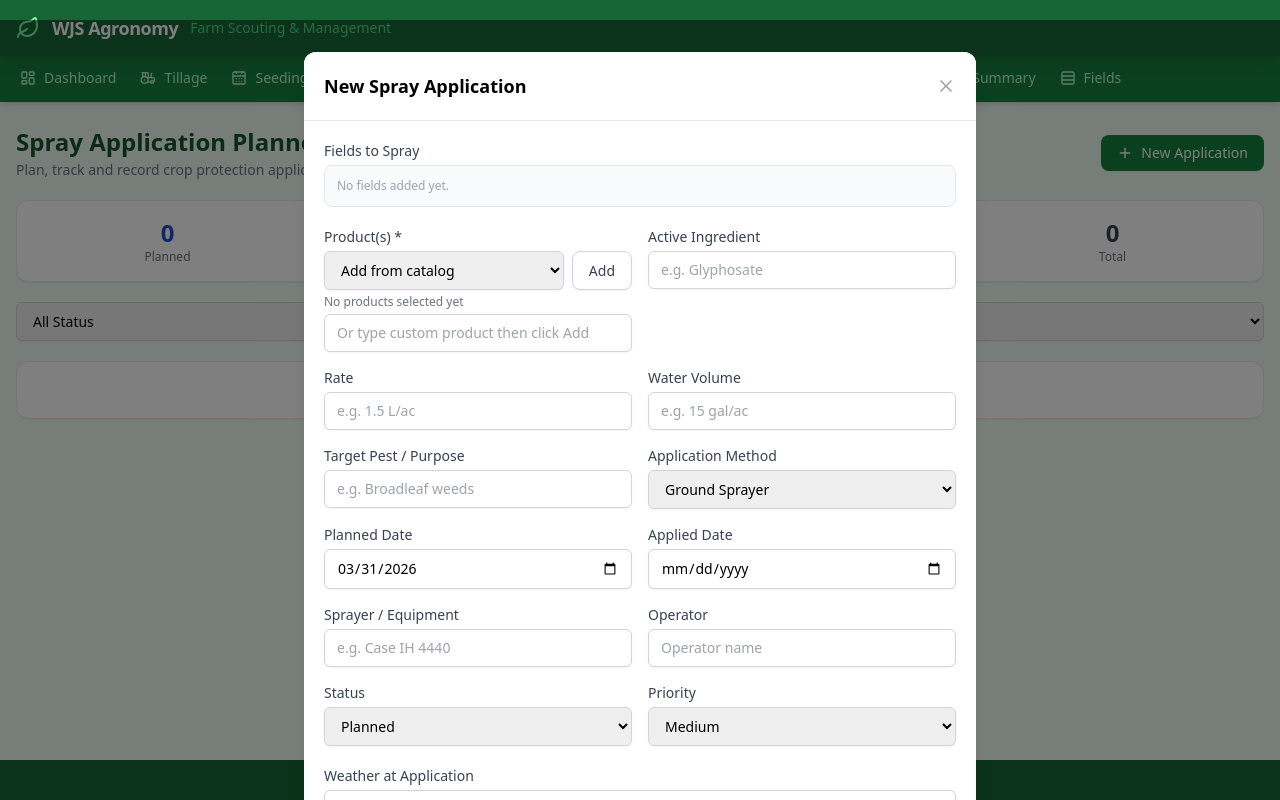
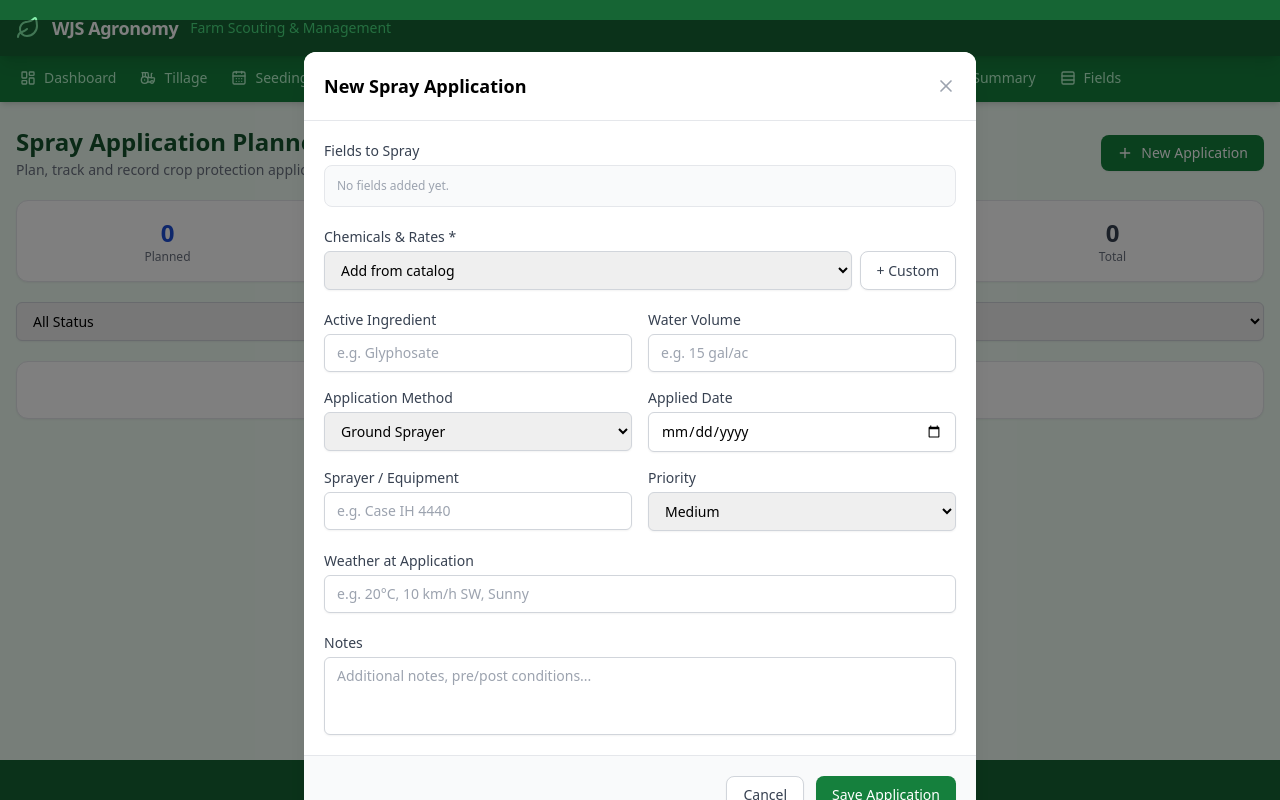
Before and after one commit to Trav3019/WJS-Agronomy-App, a React (Vite) app: page /spray in a window 1280 px wide. Both pictures are taken after a click on the button "New Application". Built offline with nearby package versions, Linux system fonts and the light colour scheme.

Commit message:
Update SprayPlanner.tsx

```diff
--- a/src/pages/SprayPlanner.tsx
+++ b/src/pages/SprayPlanner.tsx
@@ -29,6 +29,7 @@ const emptyApp = (): Omit<SprayApplication, 'id' | 'createdAt' | 'updatedAt'> =>
   appliedDate: undefined,
   product: '',
   products: [],
+  chemicals: [],
   activeIngredient: '',
   rate: '',
   waterVolume: '',
@@ -81,7 +82,11 @@ export default function SprayPlanner({ data, updateData }: Props) {
       plannedDate: app.plannedDate,
       appliedDate: app.appliedDate,
       product: app.product,
-      products: app.products ?? (app.product ? app.product.split(',').map(p => p.trim()).filter(Boolean) : []),
+      products: app.products ?? [],
+      chemicals: app.chemicals ?? (
+        app.products?.map(p => ({ name: p, rate: app.rate ?? '' })) ??
+        (app.product ? app.product.split(',').map(p => ({ name: p.trim(), rate: app.rate ?? '' })) : [])
+      ),
       activeIngredient: app.activeIngredient ?? '',
       rate: app.rate,
       waterVolume: app.waterVolume ?? '',
@@ -109,14 +114,15 @@ export default function SprayPlanner({ data, updateData }: Props) {
   }
 
   function handleSave() {
-    const hasProducts = (form.products?.length ?? 0) > 0;
-    if (!hasProducts && !form.product.trim()) return;
+    const hasChemicals = (form.chemicals?.length ?? 0) > 0;
+    if (!hasChemicals) return;
     const now = new Date().toISOString();
     const app: SprayApplication = {
       id: editingId ?? generateId(),
       ...form,
-      products: form.products,
-      product: hasProducts ? form.products!.join(', ') : form.product,
+      chemicals: form.chemicals,
+      products: form.chemicals?.map(c => c.name),
+      product: form.chemicals?.map(c => c.name).join(', ') ?? '',
       createdAt: editingId
         ? (data.sprayApplications.find(a => a.id === editingId)?.createdAt ?? now)
         : now,
@@ -220,17 +226,18 @@ export default function SprayPlanner({ data, updateData }: Props) {
               <div className="flex-1 min-w-0">
                 <div className="flex flex-wrap items-center gap-2 mb-1">
                   <Syringe className="h-4 w-4 text-green-600" />
-                  <span className="font-semibold text-green-900">{(app.products?.length ?? 0) > 0 ? app.products?.join(', ') : app.product}</span>
+                  <span className="font-semibold text-green-900">{(app.chemicals?.length ?? 0) > 0 ? app.chemicals!.map(c => c.name).join(', ') : (app.products?.length ?? 0) > 0 ? app.products?.join(', ') : app.product}</span>
                   <StatusBadge status={app.status} />
                   {app.priority === 'high' && <AlertTriangle className="h-4 w-4 text-red-500" />}
                 </div>
                 <div className="text-xs text-gray-500 space-x-3">
                   <span>Fields: {app.fieldNumbers.length > 0 ? app.fieldNumbers.join(', ') : 'All'}</span>
-                  <span>Planned: {app.plannedDate}</span>
                   {app.appliedDate && <span>Applied: {app.appliedDate}</span>}
                 </div>
                 <div className="text-sm text-gray-600 mt-1">
-                  Target: {app.targetPest} | Rate: {app.rate} | {app.applicationMethod}
+                  {(app.chemicals?.length ?? 0) > 0
+                    ? app.chemicals!.map(c => c.name + (c.rate ? ' — ' + c.rate + 'L' : '')).join(' | ') + ' | ' + app.applicationMethod
+                    : app.applicationMethod}
                 </div>
               </div>
               <div className="flex gap-2 shrink-0 flex-wrap justify-end">
@@ -288,56 +295,61 @@ export default function SprayPlanner({ data, updateData }: Props) {
                 )}
               </div>
 
-              <div className="grid grid-cols-2 gap-4">
-                <div className="space-y-1">
-                  <label className="form-label">Product(s) *</label>
+              {/* Chemicals & Rates */}
+              <div>
+                <label className="form-label">Chemicals & Rates *</label>
+                <div className="space-y-2">
+                  {(form.chemicals ?? []).map((chem, idx) => (
+                    <div key={idx} className="flex gap-2 items-center">
+                      <input
+                        className="form-input flex-1"
+                        value={chem.name}
+                        onChange={e => setForm(f => ({
+                          ...f,
+                          chemicals: (f.chemicals ?? []).map((c, i) => i === idx ? { ...c, name: e.target.value } : c),
+                        }))}
+                        placeholder="Chemical name"
+                      />
+                      <div className="relative w-36">
+                        <input
+                          className="form-input pr-7"
+                          value={chem.rate}
+                          onChange={e => setForm(f => ({
+                            ...f,
+                            chemicals: (f.chemicals ?? []).map((c, i) => i === idx ? { ...c, rate: e.target.value } : c),
+                          }))}
+                          placeholder="Rate"
+                        />
+                        <span className="absolute right-2 top-1/2 -translate-y-1/2 text-xs text-gray-400 pointer-events-none">L</span>
+                      </div>
+                      <button type="button" onClick={() => setForm(f => ({ ...f, chemicals: (f.chemicals ?? []).filter((_, i) => i !== idx) }))} className="text-red-500 hover:bg-red-50 p-1.5 rounded">
+                        <X className="h-4 w-4" />
+                      </button>
+                    </div>
+                  ))}
                   <div className="flex gap-2">
                     <select className="form-input flex-1" value="" onChange={e => {
-                      const newProduct = e.target.value;
-                      if (!newProduct) return;
-                      setForm(f => ({
-                        ...f,
-                        products: Array.from(new Set([...(f.products ?? []), newProduct])),
-                      }));
+                      if (!e.target.value) return;
+                      setForm(f => ({ ...f, chemicals: [...(f.chemicals ?? []), { name: e.target.value, rate: '' }] }));
                     }}>
                       <option value="">Add from catalog</option>
                       {PRODUCT_OPTIONS.map(p => <option key={p} value={p}>{p}</option>)}
                     </select>
-                    <button type="button" className="btn-secondary text-xs px-3" onClick={() => {
-                      const raw = form.product.trim();
-                      if (!raw) return;
-                      const products = Array.from(new Set([...(form.products ?? []), raw]));
-                      setForm(f => ({ ...f, products, product: '' }));
-                    }}>
-                      Add
+                    <button type="button" className="btn-secondary text-xs px-3 whitespace-nowrap" onClick={() => setForm(f => ({ ...f, chemicals: [...(f.chemicals ?? []), { name: '', rate: '' }] }))}>
+                      + Custom
                     </button>
                   </div>
-                  <div className="flex flex-wrap gap-2 mt-2">
-                    {(form.products ?? []).map(prod => (
-                      <span key={prod} className="bg-green-100 text-green-800 px-2 py-0.5 rounded-full text-xs flex items-center gap-1">
-                        {prod}
-                        <button type="button" onClick={() => setForm(f => ({ ...f, products: f.products?.filter(p => p !== prod) }))} className="font-bold">×</button>
-                      </span>
-                    ))}
-                    {((form.products ?? []).length === 0) && <span className="text-xs text-gray-500">No products selected yet</span>}
-                  </div>
-                  <input className="form-input mt-2" value={form.product} onChange={e => setForm(f => ({ ...f, product: e.target.value }))} placeholder="Or type custom product then click Add" />
                 </div>
+              </div>
+
+              <div className="grid grid-cols-2 gap-4">
                 <div>
                   <label className="form-label">Active Ingredient</label>
                   <input className="form-input" value={form.activeIngredient} onChange={e => setForm(f => ({ ...f, activeIngredient: e.target.value }))} placeholder="e.g. Glyphosate" />
                 </div>
                 <div>
-                  <label className="form-label">Rate</label>
-                  <input className="form-input" value={form.rate} onChange={e => setForm(f => ({ ...f, rate: e.target.value }))} placeholder="e.g. 1.5 L/ac" />
-                </div>
-                <div>
                   <label className="form-label">Water Volume</label>
                   <input className="form-input" value={form.waterVolume} onChange={e => setForm(f => ({ ...f, waterVolume: e.target.value }))} placeholder="e.g. 15 gal/ac" />
-                </div>
-                <div>
-                  <label className="form-label">Target Pest / Purpose</label>
-                  <input className="form-input" value={form.targetPest} onChange={e => setForm(f => ({ ...f, targetPest: e.target.value }))} placeholder="e.g. Broadleaf weeds" />
                 </div>
                 <div>
                   <label className="form-label">Application Method</label>
@@ -346,28 +358,12 @@ export default function SprayPlanner({ data, updateData }: Props) {
                   </select>
                 </div>
                 <div>
-                  <label className="form-label">Planned Date</label>
-                  <input type="date" className="form-input" value={form.plannedDate} onChange={e => setForm(f => ({ ...f, plannedDate: e.target.value }))} />
-                </div>
-                <div>
                   <label className="form-label">Applied Date</label>
                   <input type="date" className="form-input" value={form.appliedDate ?? ''} onChange={e => setForm(f => ({ ...f, appliedDate: e.target.value || undefined }))} />
                 </div>
                 <div>
                   <label className="form-label">Sprayer / Equipment</label>
                   <input className="form-input" value={form.sprayer} onChange={e => setForm(f => ({ ...f, sprayer: e.target.value }))} placeholder="e.g. Case IH 4440" />
-                </div>
-                <div>
-                  <label className="form-label">Operator</label>
-                  <input className="form-input" value={form.operator} onChange={e => setForm(f => ({ ...f, operator: e.target.value }))} placeholder="Operator name" />
-                </div>
-                <div>
-                  <label className="form-label">Status</label>
-                  <select className="form-input" value={form.status} onChange={e => setForm(f => ({ ...f, status: e.target.value as any }))}>
-                    <option value="planned">Planned</option>
-                    <option value="applied">Applied</option>
-                    <option value="cancelled">Cancelled</option>
-                  </select>
                 </div>
                 <div>
                   <label className="form-label">Priority</label>
@@ -392,7 +388,7 @@ export default function SprayPlanner({ data, updateData }: Props) {
 
             <div className="flex justify-end gap-3 p-5 border-t bg-gray-50 rounded-b-xl">
               <button onClick={() => setShowForm(false)} className="btn-secondary">Cancel</button>
-              <button onClick={handleSave} className="btn-primary" disabled={!(form.products?.length ?? 0) && !form.product.trim()}>
+              <button onClick={handleSave} className="btn-primary" disabled={!(form.chemicals?.length ?? 0)}>
                 {editingId ? 'Save Changes' : 'Save Application'}
               </button>
             </div>
@@ -405,7 +401,7 @@ export default function SprayPlanner({ data, updateData }: Props) {
         <div className="fixed inset-0 bg-black bg-opacity-50 flex items-center justify-center z-50 p-4">
           <div className="bg-white rounded-xl shadow-xl w-full max-w-lg max-h-[90vh] overflow-y-auto">
             <div className="flex items-center justify-between p-5 border-b">
-              <h2 className="text-lg font-semibold">{viewApp.products?.join(', ') || viewApp.product}</h2>
+              <h2 className="text-lg font-semibold">{(viewApp.chemicals?.length ?? 0) > 0 ? viewApp.chemicals!.map(c => c.name).join(', ') : viewApp.products?.join(', ') || viewApp.product}</h2>
               <button onClick={() => setViewApp(null)} className="text-gray-400 hover:text-gray-600">
                 <X className="h-5 w-5" />
               </button>
@@ -415,17 +411,26 @@ export default function SprayPlanner({ data, updateData }: Props) {
                 <StatusBadge status={viewApp.status} />
                 {viewApp.priority === 'high' && <span className="px-2 py-0.5 bg-red-100 text-red-700 rounded-full text-xs font-medium">High Priority</span>}
               </div>
+              {(viewApp.chemicals?.length ?? 0) > 0 && (
+                <div>
+                  <div className="text-xs text-gray-500 font-medium mb-1 uppercase tracking-wide">Chemicals & Rates</div>
+                  <div className="space-y-1">
+                    {viewApp.chemicals!.map((c, i) => (
+                      <div key={i} className="flex justify-between bg-gray-50 rounded px-3 py-1.5">
+                        <span className="font-medium">{c.name}</span>
+                        {c.rate && <span className="text-gray-600">{c.rate} L</span>}
+                      </div>
+                    ))}
+                  </div>
+                </div>
+              )}
               {[
                 ['Fields', viewApp.fieldNumbers.join(', ') || 'All Fields'],
                 ['Active Ingredient', viewApp.activeIngredient],
-                ['Rate', viewApp.rate],
                 ['Water Volume', viewApp.waterVolume],
-                ['Target', viewApp.targetPest],
                 ['Method', viewApp.applicationMethod],
-                ['Planned Date', viewApp.plannedDate],
                 ['Applied Date', viewApp.appliedDate],
                 ['Sprayer', viewApp.sprayer],
-                ['Operator', viewApp.operator],
                 ['Weather', viewApp.weatherAtApplication],
               ].filter(([, v]) => v).map(([k, v]) => (
                 <div key={k as string} className="flex gap-2">
```
